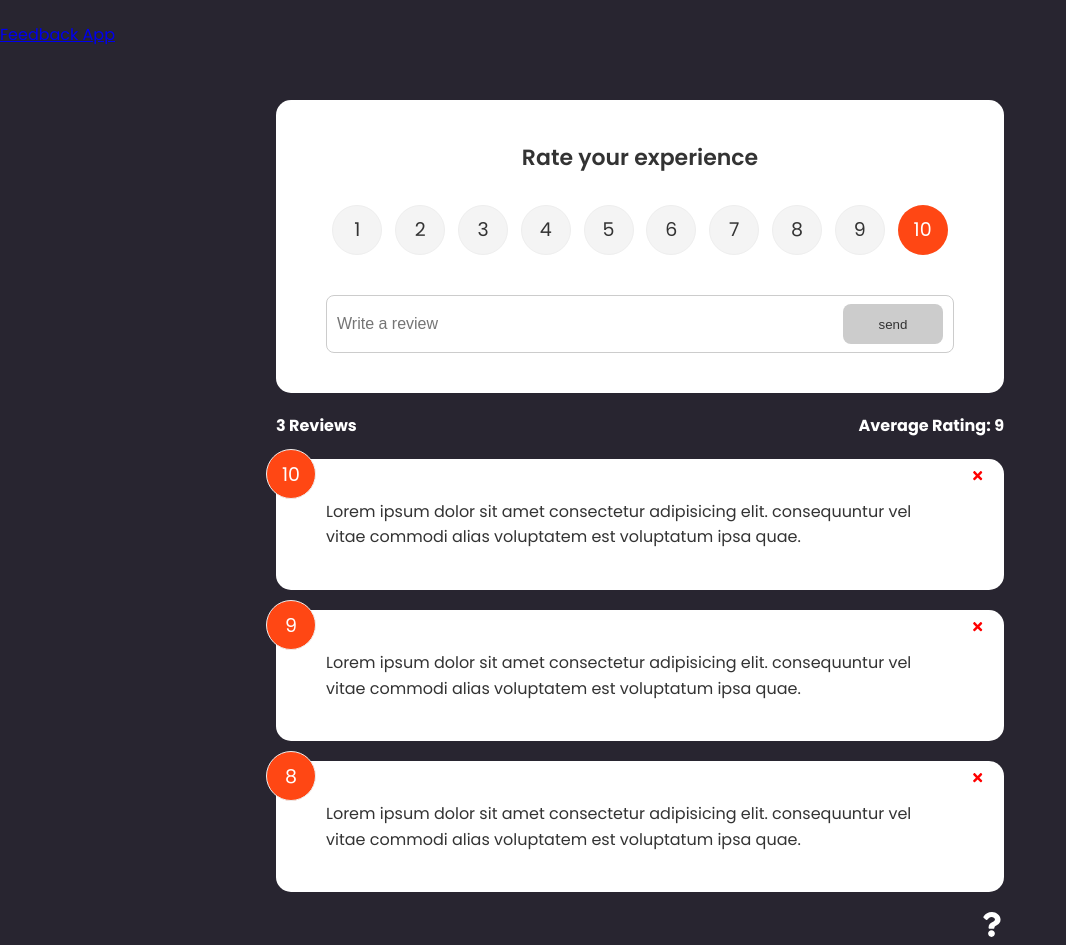
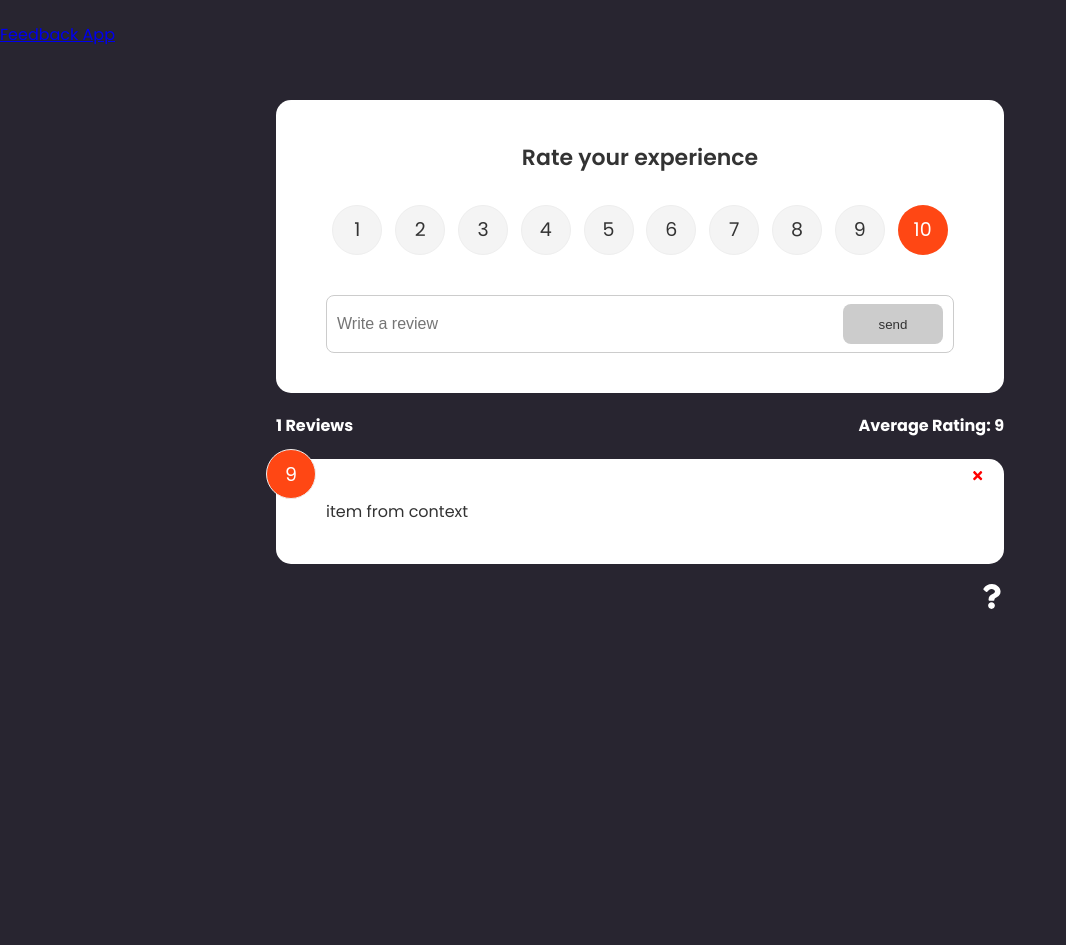
Before and after one commit to ronnie-rios/feedback-app, a React (Create React App) app: page / in a window 1280 px wide. Shown: the whole page, without its empty margins (0-1066 px from the left). After the commit the page ends 800 px from the top, so only its background shows below. Built offline with nearby package versions, Linux system fonts and the light colour scheme.

Commit message:
getting the context in list and stats components from the feedbackcontext

```diff
--- a/src/App.js
+++ b/src/App.js
@@ -37,10 +37,10 @@
                     <Route exact path='/'element={
                         <>
                         <FeedbackForm handleAdd={addfeedback}/>
-                        <FeedbackStats feedback={feedback} />
+                        <FeedbackStats />
                         {/* passing the data as feedback to the list */}
                         <FeedbackList
-                        feedback={feedback}
+
                         handleDelete={deleteFeedback}/>
                         </>
                     }
--- a/src/components/FeedbackList.jsx
+++ b/src/components/FeedbackList.jsx
@@ -1,8 +1,14 @@
 import React from 'react';
+import { useContext } from 'react';
 import FeedBackitem from './FeedbackItem';
-import PropTypes from 'prop-types';
+// import PropTypes from 'prop-types';
 import { motion, AnimatePresence } from 'framer-motion';
-function FeedbackList({ feedback, handleDelete }) {
+import FeedbackContext from '../context/FeedBackContext';
+
+function FeedbackList({ handleDelete }) {
+   //extracting from feedback context
+   const {feedback} = useContext(FeedbackContext);
+
     //if no feedback display this p tag
     if (!feedback || feedback.length === 0) {
         return <p>no feedback yet</p>
@@ -31,13 +37,13 @@
   )
 }
 
-FeedbackList.propTypes = {
-    feedback: PropTypes.arrayOf(
-        PropTypes.shape({
-            id: PropTypes.string.isRequired,
-            text: PropTypes.string.isRequired,
-            rating: PropTypes.number.isRequired,
-        })
-    )
-}
+// FeedbackList.propTypes = {
+//     feedback: PropTypes.arrayOf(
+//         PropTypes.shape({
+//             id: PropTypes.string.isRequired,
+//             text: PropTypes.string.isRequired,
+//             rating: PropTypes.number.isRequired,
+//         })
+//     )
+// }
 export default FeedbackList
--- a/src/components/FeedbackStats.jsx
+++ b/src/components/FeedbackStats.jsx
@@ -1,6 +1,11 @@
-import React from 'react'
-import PropTypes from 'prop-types';
-function FeedbackStats({ feedback }) {
+import React from 'react';
+import { useContext } from 'react';
+import FeedbackContext from '../context/FeedBackContext';
+// import PropTypes from 'prop-types';
+
+
+function FeedbackStats() {
+  const { feedback } = useContext(FeedbackContext)
   //calc rating avg
   const average = Math.round(
     feedback.reduce((acc, { rating }) => acc + rating, 0) / feedback.length
@@ -14,8 +19,8 @@
     )
 }
 
-FeedbackStats.propTypes = {
-    feedback: PropTypes.array.isRequired,
-}
+// FeedbackStats.propTypes = {
+//     feedback: PropTypes.array.isRequired,
+// }
 
 export default FeedbackStats
```
